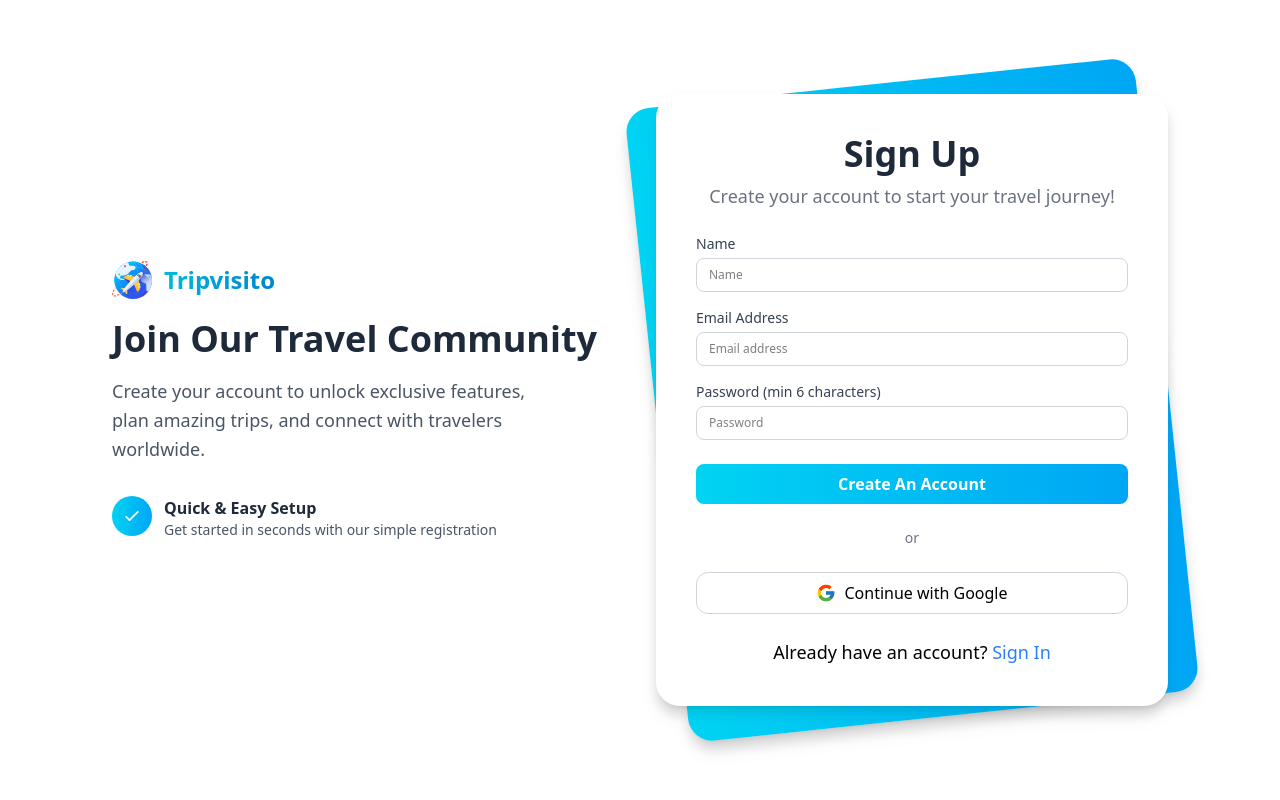
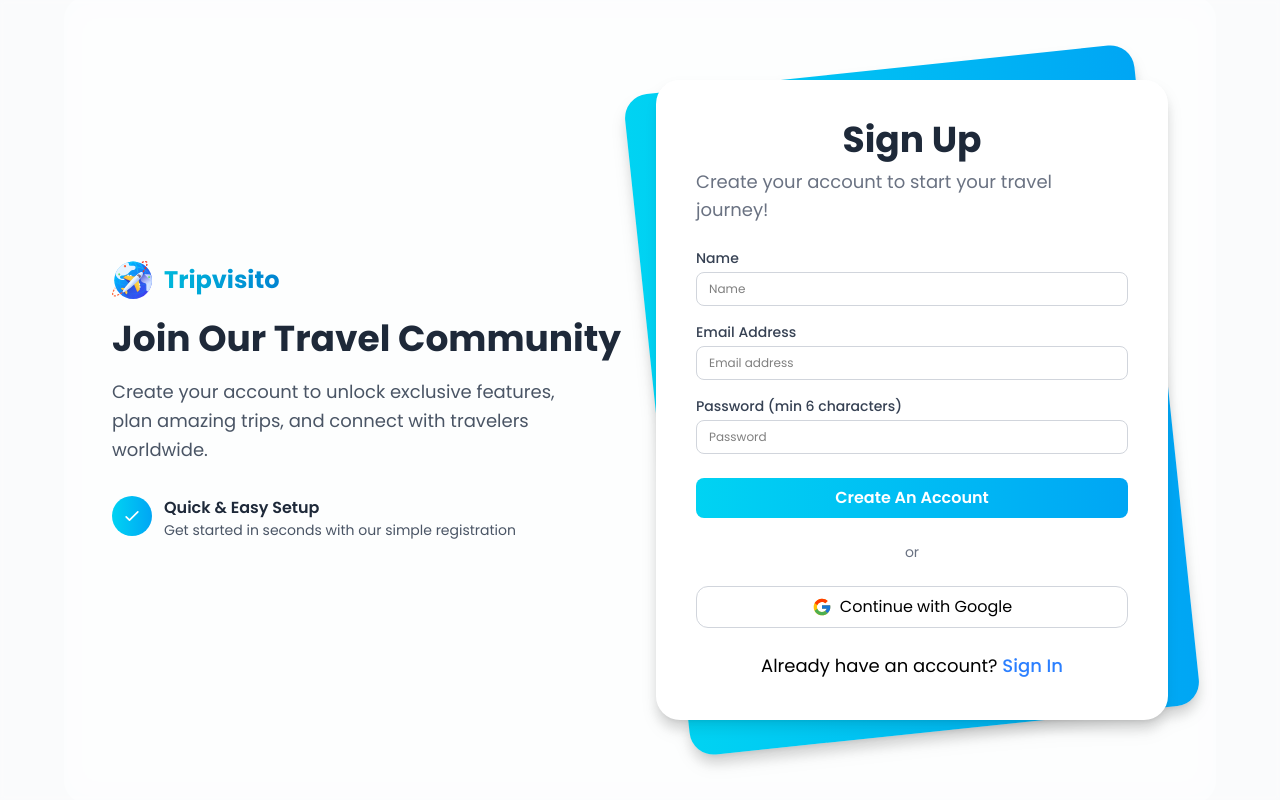
Before and after one commit to LithiraJK/tripvisito-react-frontend, a React (Vite) app: page /register in a window 1280 px wide. Built offline with nearby package versions, Linux system fonts and the light colour scheme; no server answers.

Commit message:
style(frontend): apply Poppins font globally across all text and UI elements

```diff
--- a/index.html
+++ b/index.html
@@ -2,9 +2,17 @@
 <html lang="en">
   <head>
     <meta charset="UTF-8" />
-    <link rel="icon" type="image/svg+xml" href="/vite.svg" />
+    <link rel="icon" type="image/svg+xml" href="/src/assets/icons/logo.svg" />
     <meta name="viewport" content="width=device-width, initial-scale=1.0" />
-    <title>tripvisito-react-frontend</title>
+    <title>Tripvisito — AI Travel Planner & Booking</title>
+
+    <!-- Google Fonts: Poppins -->
+    <link rel="preconnect" href="https://fonts.googleapis.com" />
+    <link rel="preconnect" href="https://fonts.gstatic.com" crossorigin />
+    <link
+      href="https://fonts.googleapis.com/css2?family=Poppins:ital,wght@0,300;0,400;0,500;0,600;0,700;0,800;0,900;1,300;1,400;1,500;1,600;1,700&display=swap"
+      rel="stylesheet"
+    />
   </head>
   <body>
     <div id="root"></div>
--- a/src/App.css
+++ b/src/App.css
@@ -1,9 +1,18 @@
-
 html,
 body {
-  font-family: "Figtree", sans-serif;
+  font-family: 'Poppins', sans-serif;
   background-color: #f9fbfc;
   scroll-behavior: smooth;
+}
+
+*,
+*::before,
+*::after,
+input,
+button,
+select,
+textarea {
+  font-family: 'Poppins', sans-serif;
 }
 
 .glassmorphism {
--- a/src/index.css
+++ b/src/index.css
@@ -1 +1,60 @@
+@import url('https://fonts.googleapis.com/css2?family=Poppins:ital,wght@0,300;0,400;0,500;0,600;0,700;0,800;0,900;1,300;1,400;1,500;1,600;1,700&display=swap');
 @import "tailwindcss";
+
+@theme {
+  --font-sans: 'Poppins', -apple-system, BlinkMacSystemFont, 'Segoe UI', Roboto, Helvetica, Arial, sans-serif;
+  --font-poppins: 'Poppins', -apple-system, BlinkMacSystemFont, 'Segoe UI', Roboto, Helvetica, Arial, sans-serif;
+}
+
+html,
+body {
+  font-family: 'Poppins', sans-serif;
+  background-color: #f9fbfc;
+  scroll-behavior: smooth;
+  -webkit-font-smoothing: antialiased;
+  -moz-osx-font-smoothing: grayscale;
+}
+
+/* Ensure all text elements, headings, inputs, and buttons globally use Poppins */
+*,
+*::before,
+*::after,
+input,
+button,
+select,
+textarea,
+h1,
+h2,
+h3,
+h4,
+h5,
+h6,
+p,
+span,
+a,
+label,
+figcaption,
+article {
+  font-family: 'Poppins', sans-serif;
+}
+
+.glassmorphism {
+  background: rgba(255, 255, 255, 0.2);
+  backdrop-filter: blur(2px);
+  -webkit-backdrop-filter: blur(2px);
+}
+
+@keyframes dot-pulse {
+  0%, 100% {
+    transform: scale(0);
+    opacity: 0.5;
+  }
+  50% {
+    transform: scale(1);
+    opacity: 1;
+  }
+}
+
+.animate-dot-pulse {
+  animation: dot-pulse 1s ease-in-out infinite;
+}
```
